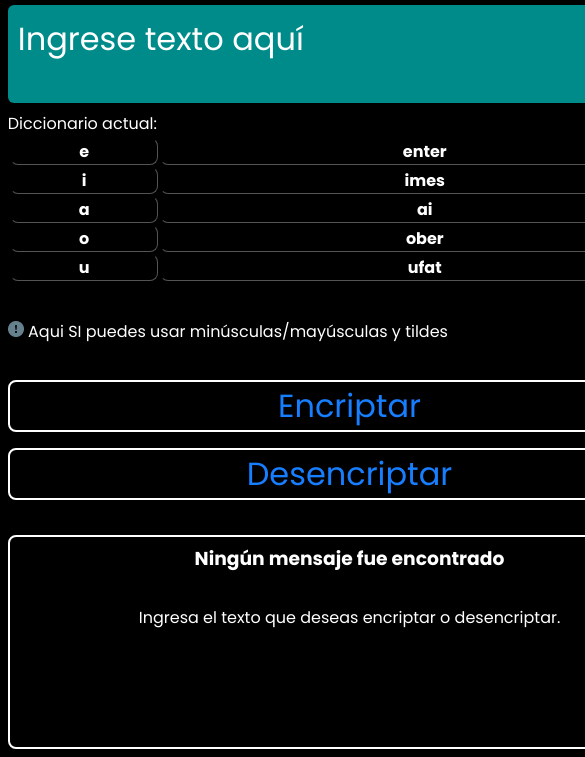
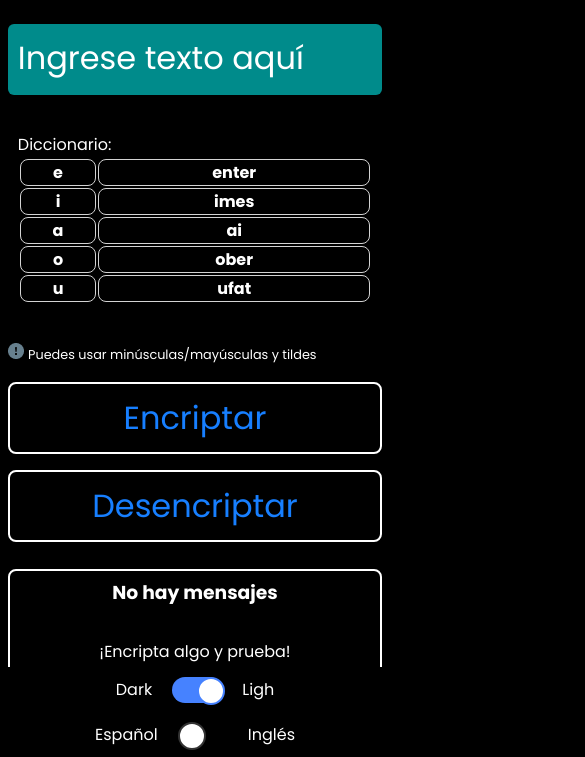
Before and after one commit to eanavitarte/Message-encrypter, a website with bundled scripts: page index.html in a window 390 px wide. Shown: the part 87-844 px from the top of the page, 585 px wide, since content can reach past the window. Built offline with nearby package versions, Linux system fonts and the light colour scheme.

Commit message:
Improved layout performance and responsivity.

```diff
--- a/app/language.ts
+++ b/app/language.ts
@@ -5,12 +5,6 @@ export const words: Record<string, wordComponent> = {
         'es': 'Encriptador Alura Challenge',
         'en': 'Alura Challenge Scrambler',
         'data': 'title',
-        'type': 'inner'
-    },
-    'mainTitle': {
-        'es': 'Reto 01 Grupo 5',
-        'en': 'Challenge 01 Group 5',
-        'data': 'main-title',
         'type': 'inner'
     },
     'dictBtn': {
@@ -26,7 +20,7 @@ export const words: Record<string, wordComponent> = {
         'type': 'placeholder'
     },
     'info': {
-        'es': 'Aqui SI puedes usar minúsculas/mayúsculas y tildes',
+        'es': 'Puedes usar minúsculas/mayúsculas y tildes',
         'en': 'You are allow to use lowercase/uppercase and mark accents',
         'data': 'info',
         'type': 'inner'
@@ -44,14 +38,14 @@ export const words: Record<string, wordComponent> = {
         'type': 'inner'
     },
     'cardText1': {
-        'es': 'Ningún mensaje fue encontrado',
+        'es': 'No hay mensajes',
         'en': 'Message not found',
         'data': 'card-text-1',
         'type': 'inner'
     },
     'cardText2': {
-        'es': 'Ingresa el texto que deseas encriptar o desencriptar.',
-        'en': 'Insert text are want encrypt or decrypt.',
+        'es': '¡Encripta algo y prueba!',
+        'en': 'Try encrypting something!',
         'data': 'card-text-2',
         'type': 'inner'
     },
@@ -61,14 +55,8 @@ export const words: Record<string, wordComponent> = {
         'data': 'copy-btn',
         'type': 'inner'
     },
-    'outputPlaceholder': {
-        'es': '',
-        'en': '',
-        'data': 'output-textarea',
-        'type': 'placeholder'
-    },
     'enInput': {
-        'es': 'Ingles',
+        'es': 'Inglés',
         'en': 'English',
         'data': 'en-input',
         'type': 'inner'
@@ -80,14 +68,14 @@ export const words: Record<string, wordComponent> = {
         'type': 'inner'
     },
     'darkInput': {
-        'es': 'Mode Oscuro',
-        'en': 'Dark Mode',
+        'es': 'Oscuro',
+        'en': 'Dark',
         'data': 'dark-input',
         'type': 'inner'
     },
     'lightInput': {
-        'es': 'Modo Claro',
-        'en': 'Light Mode',
+        'es': 'Claro',
+        'en': 'Light',
         'data': 'light-input',
         'type': 'inner'
     }
--- a/app/popUp.ts
+++ b/app/popUp.ts
@@ -9,6 +9,8 @@ const popUp = (document.getElementById("popUpDictionary") as HTMLDialogElement)
 const popUpContent = <HTMLElement>document.getElementById("popUpContent")
 
 const popUpSave = <HTMLElement>document.getElementById("popUpSave")
+
+const popUpClose = <HTMLElement>document.getElementById("popUpClose")
 
 const table = <HTMLElement>document.getElementById("dictionaryTable")
 
@@ -47,3 +49,5 @@ const popUpUpdateDictionary = async () => {
 buttonPopUp.addEventListener("click", showPopUp, {passive: true})
 
 popUpSave.addEventListener("click", popUpUpdateDictionary, {passive: true})
+
+popUpClose.addEventListener("click", ()=>popUp.close(), {passive: true})
--- a/app/translate.ts
+++ b/app/translate.ts
@@ -1,35 +1,44 @@
-import { lang, wordComponent, getLanguage } from './constants.js';
+import { wordComponent } from './constants.js';
 import { words } from './language.js';
+
+const langs = ["es", "en"] as const
+type Lang = typeof langs[number]
 
 const changeLangBtn = document.querySelector('input#tslChecking') as HTMLInputElement
 
-function insertLangText(content: wordComponent, language: lang){
-    if(content.type === 'placeholder'){
-        const element = document.querySelector(`[data-lang="${content.data}"]`) as HTMLTextAreaElement;
-        element.placeholder = language === lang.es ? content.es : content.en
+function insertLangText(content: wordComponent, language: Lang){
+    const {type, data, en, es} = content
+    if(type === 'placeholder'){
+        const element = document.querySelector(`[data-lang="${data}"]`) as HTMLTextAreaElement;
+        element.placeholder = language === "es" ? es : en
     }
-    else if(content.type === 'inner'){
-        const element = document.querySelector(`[data-lang="${content.data}"]`) as HTMLElement;
-        element.innerText = language === lang.es ? content.es : content.en
+    else if(type === 'inner'){
+        const element = document.querySelector(`[data-lang="${data}"]`) as HTMLElement;
+        element.innerText = language === "es" ? es : en
     }
 }
 
-function reloadLang(la: lang){
+function reloadLang(language: Lang){
     Object.keys(words).forEach(key => {
-        insertLangText(words[key], la)
+        insertLangText(words[key], language)
     })
 }
 
 function changeLang(value: boolean){
-    const langChange = value ? lang.es : lang.en
+    const langChange = value ? "en" : "es"
     localStorage.setItem('lang', langChange)
     reloadLang(langChange)
 }
 
 (function (){
-    const currentLang = getLanguage()
-    changeLangBtn.checked = currentLang !== lang.en
-    reloadLang(currentLang)
+	const currentLang = document.documentElement.lang as Lang
+	changeLangBtn.checked = currentLang === "en"
+	if (
+        changeLangBtn.checked &&
+		langs.includes(currentLang)
+	) {
+		reloadLang(currentLang)
+	}
 })()
 
 changeLangBtn.addEventListener('change', () => changeLang(changeLangBtn.checked))
--- a/index.html
+++ b/index.html
@@ -1,5 +1,5 @@
 <!DOCTYPE html>
-<html lang="en">
+<html lang="es">
 <head>
 	<meta charset="UTF-8">
 	<meta http-equiv="X-UA-Compatible" content="IE=edge">
@@ -29,7 +29,7 @@
 	<header class="pd">
 		<div class="logo">
 			<img src="src/Logo-1.png" alt="Alura logo">
-			<span data-lang="main-title">Challenge 01 Grupo 5</span>
+			<span data-lang="main-title">Challenge 01 G5</span>
 		</div>
 		<button class="button" data-lang="dict-btn" id="buttonDictionary">Diccionario</button>
 		<div class="accessibility">
@@ -39,9 +39,9 @@
 				<span class="translate_span" id="english" data-lang="dark-input">Ligh</span>
 			</div>
 			<div class="translate">
-				<span class="translate_span" id="english" data-lang="en-input">Ingles</span>
+				<span class="translate_span" id="spanish" data-lang="es-input">Español</span>
 				<input type="checkbox" class="check" name="checking" id="tslChecking" placeholder="Check">
-				<span class="translate_span" id="spanish" data-lang="es-input">Español</span>
+				<span class="translate_span" id="english" data-lang="en-input">Inglés</span>
 			</div>
 		</div>
 	</header>
@@ -54,7 +54,7 @@
                     rows="2"
                 ></textarea>
 				<div class="dictionaryWrapper">
-					<p>Diccionario actual:</p>
+					<p>Diccionario:</p>
 					<table border="1" id="dictionaryTable">
 						<tr>
 							<th>e</th>
@@ -78,19 +78,20 @@
 						</tr>
 					</table>
                 </div>
-                <div>
+
+                <div class="encrypter-buttons">
+					<div class="infoWrapper">
 						<img src="src/bi_exclamation-circle-fill.png " alt="exclamation-icon">
-                    <span data-lang="info">Aqui SI puedes usar minúsculas/mayúsculas y tildes<span>
+						<span class="info" data-lang="info">Puedes usar minúsculas/mayúsculas y tildes<span>
 					</div>
-                <div class="encrypter-buttons">
                     <button class="button" id="encrypt" data-lang="encrypt-btn">Encriptar</button>
                     <button class="button" id="decrypt" data-lang="decrypt-btn">Desencriptar</button>
                 </div>
             </section>
             <section class="card-output">
                 <img class="none" id="munneco" src="src/Muñeco.png" alt="no found img">
-                <h3 data-lang="card-text-1" class="card-items">Ningún mensaje fue encontrado</h3>
-                <p data-lang="card-text-2" class="card-items">Ingresa el texto que deseas encriptar o desencriptar.</p>
+                <h3 data-lang="card-text-1" class="card-items">No hay mensajes</h3>
+                <p data-lang="card-text-2" class="card-items">¡Encripta algo y prueba!</p>
                 <textarea
                     data-lang="output-textarea"
                     name="output"
@@ -105,7 +106,7 @@
 
     <dialog id="popUpDictionary">
         <div class="popUpText">
-            <img src="/src/icon-config.png" alt="config icon">
+            <img src="./src/icon-config.png" alt="config icon">
             <p>Cambia el diccionario actual</p>
         </div>
         <div id="popUpContent"></div>
--- a/sass/main.scss
+++ b/sass/main.scss
@@ -1,6 +1,5 @@
 @use "modules/style";
 @use "modules/header";
-@use "modules/encrypter";
 @use "modules/card-input";
 @use "modules/card-output";
 @use "modules/popUpDictionary";
--- a/sass/modules/_card-input.scss
+++ b/sass/modules/_card-input.scss
@@ -1,12 +1,15 @@
 @import 'variables';
 
 .card-input{
-    display: grid;
-    grid-template-columns: 1fr;
-    gap: .5rem;
-    &.another-class{
+	display: flex;
+	gap: 0.5rem;
+	flex-direction: column;
+	justify-content: space-evenly;
+
+    &.another-class {
         display: grid;
     }
+
     textarea {
         appearance: none;
 
@@ -36,26 +39,43 @@
 	.dictionaryWrapper {
 		display: flex;
 		flex-direction: column;
+		padding: 1ch;
+		font-size: 1rem;
+
 		table{
 			border:none;
 			tr{
 				border: 2px #000 solid;
 				border-radius: .5rem;
-				th{
+
+				th {
 					border-radius: .5rem;
+					border: 1px solid lightgrey;
 				}
 			}
 		}
 	}
-    .encrypter-buttons{
+	.encrypter-buttons {
+
         display: flex;
         flex-direction: column;
         gap: 1rem;
-        button{
+		flex-wrap: wrap;
+
+		.infoWrapper {
+			width: 100%;
+
+			.info {
+				font-size: .8em;
+			}
+		}
+
+        button {
             border-radius: .5rem;
-            padding: 0 2rem;
+            padding: .5ch 2rem;
             margin: 0 auto;
             width: 100%;
+			flex: 1;
 
             color: var(--button-color);
             font-size: 2rem;
--- a/sass/modules/_header.scss
+++ b/sass/modules/_header.scss
@@ -22,38 +22,48 @@ header{
             color: var(--header-text);
         }
     }
+    button{
+		&:hover{
+			color: var(--white);
+			background-color: var(--black);
+			transition: all .5s ease;
+		}
+	}
     .accessibility{
         display: flex;
         gap: 4rem;
-        button{
-            &:hover{
-                color: var(--white);
-                background-color: var(--black);
-                transition: all .5s ease;
-            }
-        }
+
+		@media screen and (max-width:820px) {
+			position: fixed;
+			left: 0;
+			bottom: 0;
+			width: 100%;
+			background: black;
+			flex-direction: column;
+			gap: 2ch;
+			padding: 1ch;
+		}
+
 		.darkmode{
-			display: grid;
-			justify-items: start;
-			align-items: center;
-			grid: "A B C"/1fr 1fr 1fr;
-			transform: translateX(-50%);
-			width: 230px;
+			display: flex;
+			justify-content: center;
+			gap: 2ch;
 		}
+
 		.translate{
-			display: grid;
-			justify-items: start;
-			align-items: center;
-			grid: "A B C"/1fr 1fr 1fr;
-			transform: translateX(-50%);
-			width: 230px;
+			display: flex;
+			justify-content: center;
+			gap: 2ch;
 		}
+
         .darkmode,.translate{
             z-index: 20;
+
             span{
                 color: $white;
             }
         }
+
         .bg{
             position:fixed;
             left: 50%;
--- a/sass/modules/_style.scss
+++ b/sass/modules/_style.scss
@@ -12,6 +12,23 @@
   font-family: $primary-font;
   html {
     font-size: 62.5%;
+  }
+
+  .button {
+    padding: 0.2rem 1.5rem;
+    border-radius: 0.9rem;
+    font-size: 1.1rem;
+
+    background-color: var(--white);
+    color: var(--black);
+    border: 2px solid var(--black);
+  }
+  .pd {
+    padding: 0.5rem 5%;
+  }
+  .none {
+    display: none;
+  }
 }
 
 body {
@@ -39,25 +56,8 @@ body {
 	}
 }
 
-  .button {
-    padding: 0.2rem 1.5rem;
-    border-radius: 0.9rem;
-    font-size: 1.1rem;
-
-    background-color: var(--white);
-    color: var(--black);
-    border: 2px solid var(--black);
-  }
-  .pd {
-    padding: 0.5rem 5%;
-  }
-  .none {
-    display: none;
-  }
 .check {
-    position: relative;
-    bottom: 15%;
-    width: 45px;
+	width: 50px;
 	&::before {
 		content: "";
 		position: absolute;
@@ -70,6 +70,7 @@ body {
 
 		transition: all .5s ease;
 	}
+
 	&::after {
 		content: "";
 		position: absolute;
@@ -86,13 +87,14 @@ body {
 
 		transition: 0.5s ease all;
 	}
+
 	&:checked::after {
 		transform: translateX(25px);
 		border: 2px solid rgba(70, 130, 256, 1);
 	}
+
 	&:checked::before {
 		background: rgba(70, 130, 256, 1);
-    }
 	}
 }
 
--- a/sass/modules/_variables.scss
+++ b/sass/modules/_variables.scss
@@ -1,3 +1,8 @@
+$basic-gap: 2vw;
+$whole-gapping: 3*2vw;
+$ipad-width: 820px;
+$motorola-width: 360px;
+$desktop-min-width: $ipad-width + $motorola-width + 1px;
 
 $white:#fff;
 $black:#000;
```
Also changed, not shown: app/constants.ts (+0 -11 lines), sass/modules/_card-output.scss (+5 -15 lines), sass/modules/_encrypter.scss (deleted, +0 -13 lines), sass/modules/_popUpDictionary.scss (+10 -1 lines), tsconfig.json (+10 -1 lines), dist/constants.js, dist/encrypter.js (added), dist/language.js, dist/popUp.js, dist/styles.css, dist/translate.js, 1 other file. Lines whose indentation alone changed are shown as unchanged.
